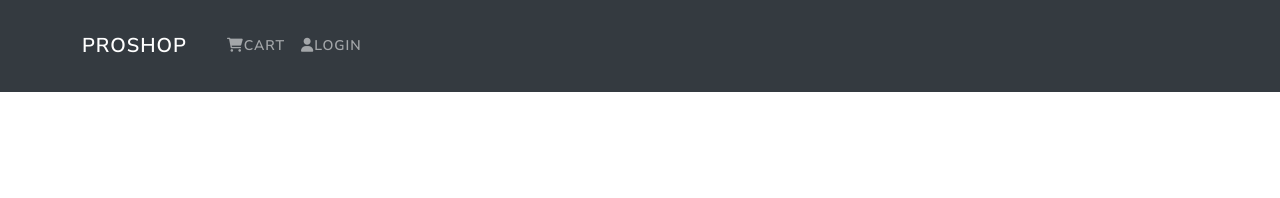
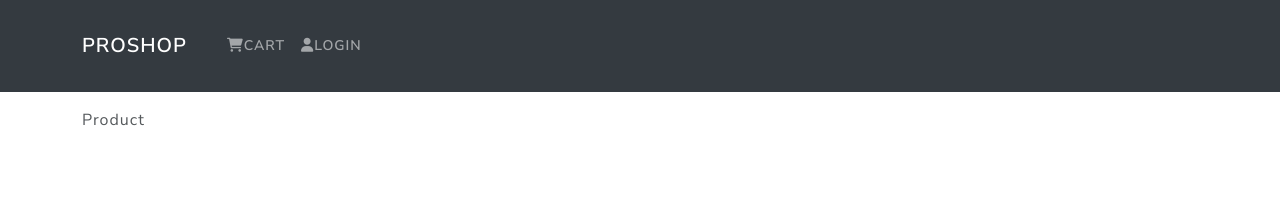
Before and after one commit to TedClayton1/Ecommerce-Front-End, a React (Create React App) app: page /product/1 in a window 1280 px wide. Shown: the top 198 px of the page. Built offline with nearby package versions, Linux system fonts and the light colour scheme.

Commit message:
Successfully added the product page component which renders the word Product.

```diff
--- a/src/App.js
+++ b/src/App.js
@@ -4,6 +4,7 @@
 import Footer from './components/Footer'
 
 import HomeScreen from './screens/HomeScreen'
+import ProductScreen from './screens/ProductScreen'
 
 function App() {
   return (
@@ -12,6 +13,7 @@
       <main className="py-3">
         <Container>
           <Route path='/' component={HomeScreen} exact/>
+          <Route path='/product/:id' component={ProductScreen} />
         </Container>
       </main>
       <Footer />
--- /dev/null
+++ b/src/screens/ProductScreen.js
@@ -0,0 +1,11 @@
+import React from 'react'
+
+function ProductScreen() {
+  return (
+    <div>
+        Product
+    </div>
+  )
+}
+
+export default ProductScreen
```
